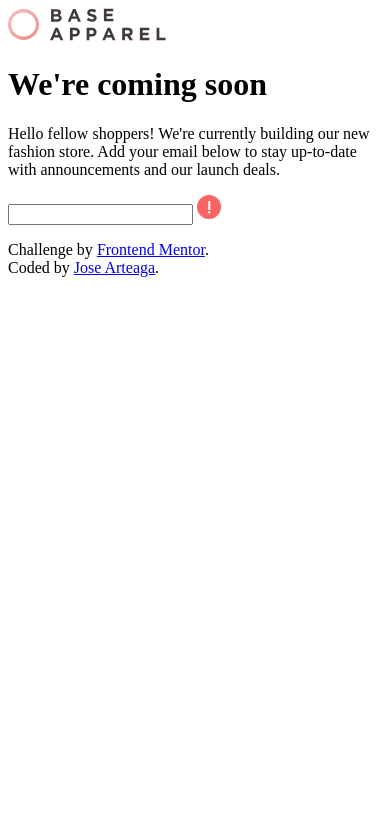
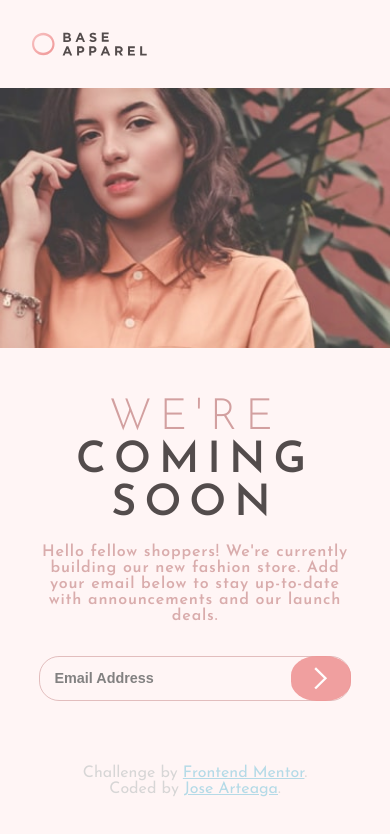
Before and after one commit to jharteaga/frontend-mentor-base-apparel-coming-soon-page, a website: page dist/index.html in a window 390 px wide. Drawn offline with Linux system fonts and the light colour scheme.

Commit message:
mobile first design added

```diff
--- a/scss/main.scss
+++ b/scss/main.scss
@@ -1,3 +1,126 @@
+@import url('https://fonts.googleapis.com/css?family=Josefin+Sans:300,400,600&display=swap');
+
 * {
   box-sizing: border-box;
 }
+
+body {
+  background-color: hsl(0, 100%, 98%);
+  opacity: 0.9;
+  margin: 0;
+  padding: 0;
+  font-family: 'Josefin Sans', sans-serif;
+}
+
+.header-container {
+  display: flex;
+  justify-content: flex-start;
+  padding: 2em;
+
+  & .logo {
+    width: 115px;
+  }
+}
+
+.image-container {
+  & .hero {
+    width: 100%;
+  }
+}
+
+.info-container {
+  display: flex;
+  flex-direction: column;
+  justify-content: center;
+  align-items: center;
+  text-align: center;
+  padding: 1em 2em;
+
+  & h1 {
+    font-size: 2.7rem;
+    line-height: 1;
+    text-transform: uppercase;
+    letter-spacing: 8px;
+    margin-bottom: 0.4em;
+    color: hsl(0, 6%, 24%);
+
+    & span {
+      font-weight: 300;
+      color: hsl(0, 36%, 70%);
+    }
+  }
+
+  & p {
+    font-size: 1rem;
+    letter-spacing: 0.8px;
+    margin: 0;
+    color: hsl(0, 36%, 70%);
+    font-weight: 600;
+    opacity: 0.85;
+  }
+}
+
+.email-container {
+  display: flex;
+  justify-content: center;
+  align-items: center;
+  margin: 1em auto 3em auto;
+  position: relative;
+
+  & .email {
+    width: 80%;
+    height: 45px;
+    border-radius: 20px;
+    padding: 0.5em 1em;
+    font-size: 0.9rem;
+    color: hsl(0, 36%, 70%);
+    font-weight: 600;
+    background-color: transparent;
+    border: 1px solid hsla(0, 36%, 70%, 0.651);
+  }
+
+  & .error {
+    position: absolute;
+    right: 31%;
+    visibility: hidden;
+  }
+
+  & .button-container {
+    position: absolute;
+    background-color: hsl(0, 74%, 74%);
+    width: 60px;
+    height: 45px;
+    text-align: center;
+    border-radius: 43%;
+    padding: 0.7em;
+    right: 10%;
+    opacity: 0.9;
+    cursor: pointer;
+
+    &:hover {
+      background-color: lighten(hsl(0, 74%, 74%), $amount: 12);
+    }
+
+    & .button {
+      width: 14px;
+    }
+  }
+
+  & small {
+    color: red;
+    position: absolute;
+    bottom: -45%;
+    left: 12%;
+    font-size: 0.8rem;
+    visibility: hidden;
+  }
+}
+
+footer {
+  text-align: center;
+  color: lightgray;
+  margin-top: 4em;
+  & a {
+    color: lightblue;
+  }
+}
```
Also changed, not shown: dist/css/main.css, dist/index.html.
